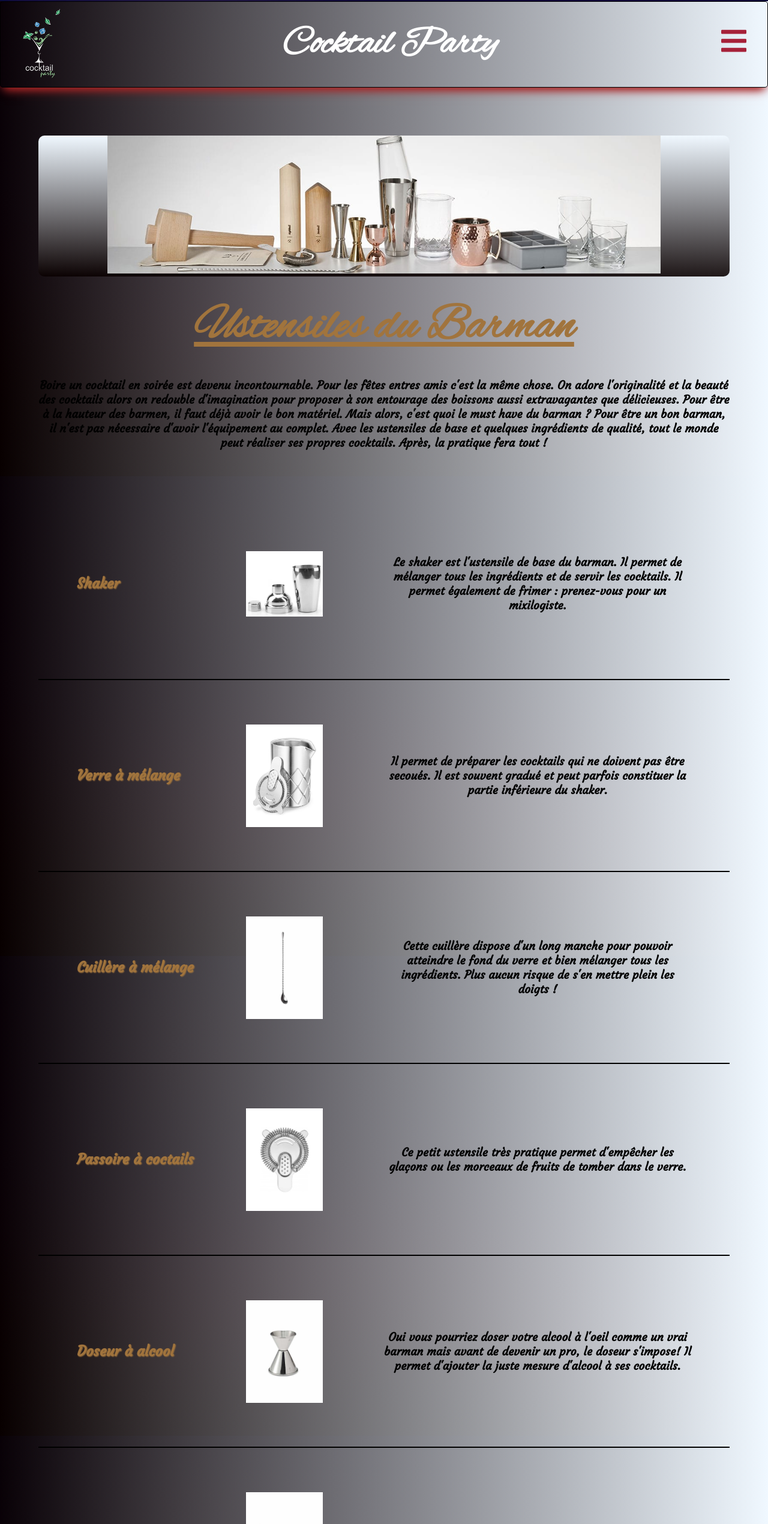
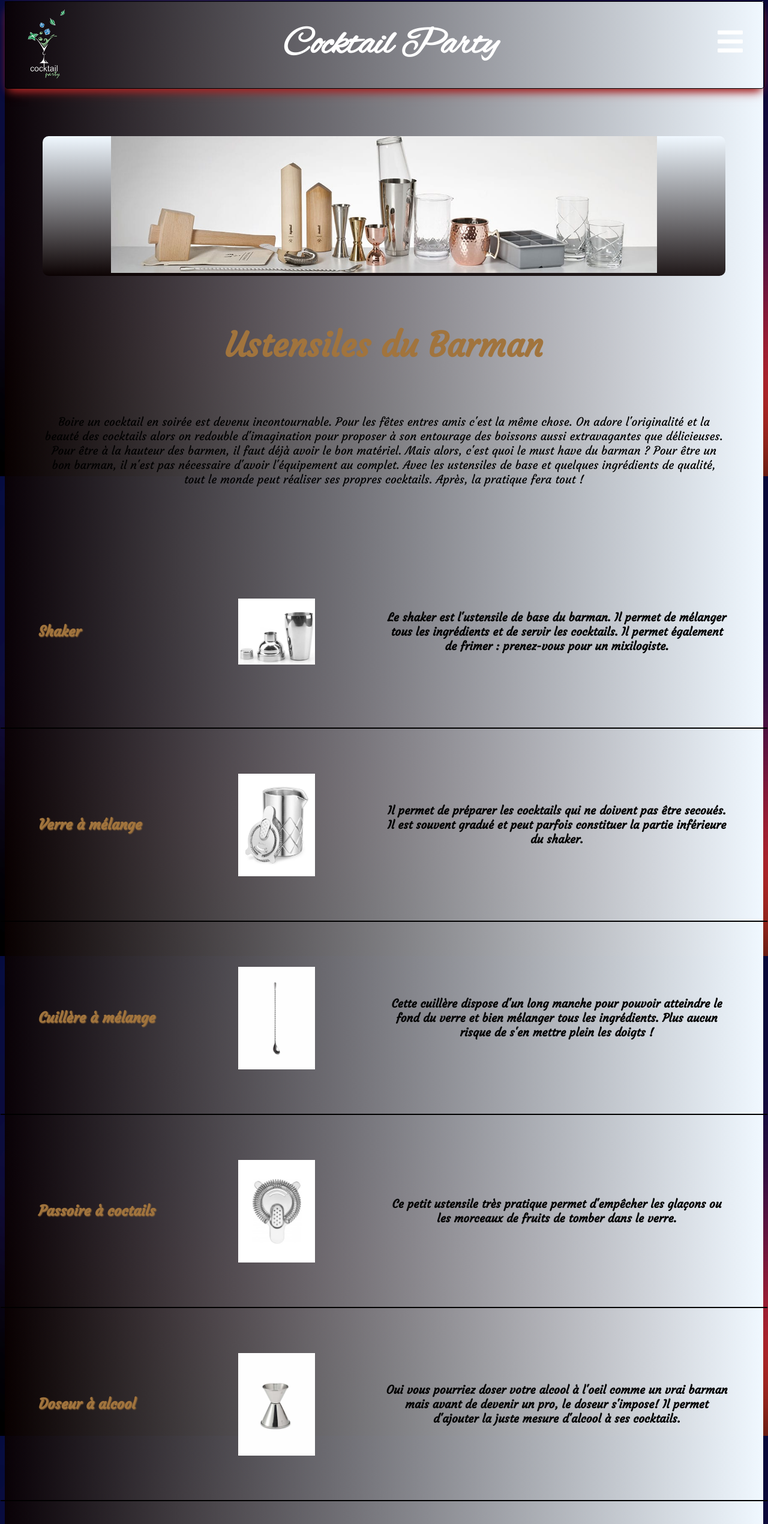
Before and after one commit to WildCodeSchool/2022-09-JS-Marseille-SNCF-P2-CocktailParty, a React (Create React App) app in the folder cocktailparty/: page /Materiel in a window 1280 px wide. Shown: the part 6-2547 px from the top of the page at 60% size. Built offline with nearby package versions, Linux system fonts and the light colour scheme.

Commit message:
bug fixed css
Co-authored-by: BettyDetroit <BettyDetroit@users.noreply.github.com>
Co-authored-by: rosksan@hotmail.com <rosksan@hotmail.com>

```diff
--- a/cocktailparty/src/components/footer/style.css
+++ b/cocktailparty/src/components/footer/style.css
@@ -1,41 +1,34 @@
 .footer{
     width: 100%;
-    height: 18vh;
+    height: 15vh;
     box-shadow: 1px -6px 10px -3px #A62424;
     border-radius: 5px;
     color: white;
-
     display: flex;
     justify-content: space-between;
     align-items: center;
-    font-size: 0.8em;
+    margin-top: 5rem;
 }
 .logo{
-
-    width: 130px;
-    height: 130px;
-    padding: 1rem;
-}
-.footer h4{
-
-    width: 90px;
-    height: 90px;
-
-    padding: 1rem;
+    width: 80px;
+    height: 80px;
 }
 
+
 .textfooter{
-    display: flex;
-    flex-direction: column;
-    justify-content: space-between;
     padding: 1rem;
     font-family: 'Courgette', cursive;
+}
+
+.textfooter h4{
+    font-size: 0.8em;
 }
 
 .lien-footer{
     display: flex;
     flex-direction: row;
     padding-right: 1rem;
+    font-size: 0.8em;
 }
 
 .lien-footer a{
--- a/cocktailparty/src/components/header/navbar.css
+++ b/cocktailparty/src/components/header/navbar.css
@@ -1,8 +1,8 @@
-* {
+/* * {
   box-sizing: border-box;
   margin: 0;
   padding: 0;
-}
+} */
 
 .home,
 .verre,
@@ -30,7 +30,7 @@
   margin-right: 2rem;
   font-size: 3rem;
   background: none;
-  color: #a62139;
+  color: white;
   margin-left: 4vh;
 }
 
@@ -82,7 +82,7 @@
 }
 
 .navbar-toggle {
-  background-color: #401033;
+  /* background-color: #401033; */
   width: 100%;
   height: 80px;
   display: flex;
--- a/cocktailparty/src/components/search/style.css
+++ b/cocktailparty/src/components/search/style.css
@@ -21,7 +21,7 @@
 
 .enter {
     width: 70vw;
-    height: 15vh;
+    height: 12vh;
     padding: 1%;
     font-size: 1.5rem;
     background-color: transparent;
--- a/cocktailparty/src/routes/Conseils.js
+++ b/cocktailparty/src/routes/Conseils.js
@@ -32,8 +32,8 @@ function Conseils() {
               <img className="img_1" src={Img1} alt="cocktails" />
             </div>
             <div className="text">
-              <h2>1. Commencez par les cocktails classiques</h2>
-              <p className="paraph">
+              <h2 className="titre2">1. Commencez par les cocktails classiques</h2>
+              <p className="parapher">
                 Quand vous ne savez pas comment faire des cocktails ? Commencez
                 toujours par maîtriser les recettes de cocktails classiques au
                 lieu d’expérimenter. Au début, expérimenter est une bonne idée
@@ -49,11 +49,11 @@ function Conseils() {
               <img className="img_2" src={Img2} alt="cocktails" />
             </div>
             <div className="text">
-              <h2>
+              <h2 className="titre2">
                 2. L’alcool est un ingrédient important dans la fabrication de
                 cocktails
               </h2>
-              <p className="paraph">
+              <p className="parapher">
                 Il ne fait aucun doute qu’un bon cocktail ne doit pas masquer
                 son ivresse. Cette règle d’or : la base de 50 ml du cocktail est
                 un spiritueux comprenant également quelques autres ingrédients.
@@ -67,10 +67,10 @@ function Conseils() {
               <img className="img_3" src={Img3} alt="cocktails" />
             </div>
             <div className="text">
-              <h2>
+              <h2 className="titre2">
                 3. La glace est un composant essentiel pour faire des cocktails
               </h2>
-              <p className="paraph">
+              <p className="parapher">
                 La glace est l’élément le plus ignoré et négligé dans la
                 fabrication de cocktails, ne sous-estimez pas cet ingrédient. La
                 glace a un double objectif pour votre boisson, refroidir le
@@ -89,11 +89,11 @@ function Conseils() {
               <img className="img_4" src={Img4} alt="cocktails" />
             </div>
             <div className="text">
-              <h2>
+              <h2 className="titre2">
                 4. Pour parfaire l’art de la confection de cocktails, il est
                 essentiel de connaître ses ingrédients
               </h2>
-              <p className="paraph">
+              <p className="parapher">
                 Nous sommes tous conscients que la préparation de cocktails ne
                 consiste pas seulement à mélanger un ou deux spiritueux avec des
                 ingrédients aromatisés. La meilleure façon de faire des
@@ -112,11 +112,11 @@ function Conseils() {
               <img className="img_5" src={Img5} alt="cocktails" />
             </div>
             <div className="text">
-              <h2>
+              <h2 className="titre2">
                 5. N’improvisez pas, lisez attentivement les recettes de
                 cocktails !
               </h2>
-              <p className="paraph">
+              <p className="parapher">
                 Comment faire des cocktails ? Internet et de nombreux livres
                 regorgent de boissons et de recettes de cocktails, donc ne
                 suivez pas votre sixième sens si vous n’êtes pas un expert. La
@@ -134,8 +134,8 @@ function Conseils() {
               <img className="img_6" src={Img6} alt="cocktails" />
             </div>
             <div className="text">
-              <h2>6. Un bon cocktail est toujours équilibré.</h2>
-              <p className="paraph">
+              <h2 className="titre2">6. Un bon cocktail est toujours équilibré.</h2>
+              <p className="parapher">
                 Visez un mélange de saveurs bien équilibré, ni trop sucré ni
                 trop acide et pas trop amer non plus. C’est facile de faire un
                 cocktail qui est bon à la première gorgée, de plus, le défi est
@@ -151,8 +151,8 @@ function Conseils() {
               <img className="img_7" src={Img7} alt="cocktails" />
             </div>
             <div className="text">
-              <h2>7. Tout est dans la présentation</h2>
-              <p className="paraph">
+              <h2 className="titre2">7. Tout est dans la présentation</h2>
+              <p className="parapher">
                 Ne vous précipitez pas en installant la boisson sur la table,
                 prenez le temps et soyez patient. Vous n’avez pas besoin d’être
                 obsessionnel à ce sujet mais la présentation créative joue un
@@ -167,11 +167,11 @@ function Conseils() {
               <img className="img_8" src={Img8} alt="cocktails" />
             </div>
             <div className="text">
-              <h2>
+              <h2 className="titre2">
                 8. Mélanger ou secouer une technique importante de préparation
                 de cocktails
               </h2>
-              <p className="paraph">
+              <p className="parapher">
                 Quand mélanger ? Quand secouer ? Cette technique de fabrication
                 de cocktails est simple mais obligatoire. Il existe deux types
                 de base de cocktails, les cocktails aromatiques qui ne
@@ -192,8 +192,8 @@ function Conseils() {
               <img className="img_9" src={Img9} alt="cocktails" />
             </div>
             <div className="text">
-              <h2>9. Chaque élément compte</h2>
-              <p className="paraph">
+              <h2 className="titre2">9. Chaque élément compte</h2>
+              <p className="parapher">
                 Chaque élément que vous ajoutez à la boisson fait la différence,
                 David A Embury, auteur du livre The Fine Art of Mixing Drinks,
                 affirme qu’aucune boisson n’était meilleure que ses pires
@@ -211,8 +211,8 @@ function Conseils() {
               <img className="img_10" src={Img10} alt="cocktails" />
             </div>
             <div className="text">
-              <h2>10. Avoir le bon matériel</h2>
-              <p className="paraph">
+              <h2 className="titre2">10. Avoir le bon matériel</h2>
+              <p className="parapher">
                 Chaque type de cocktail nécessite un type de shaker différent,
                 toutes les utilisations de shaker ne peuvent pas faire une bonne
                 boisson. Le barman et les mixologues doivent passer beaucoup de
--- a/cocktailparty/src/routes/Materiel.js
+++ b/cocktailparty/src/routes/Materiel.js
@@ -22,9 +22,9 @@ function Materiel() {
         <Header />
       </div>
       <div className="container">
-        <div className="head">
+        <div className="first">
           <div className="completImg">
-            <img src={complet} alt="Image de matériel à cocktail" width="80%" />
+            <img src={complet} alt="matériel-à-cocktail" width="80%" />
           </div>
           <h2 className="titleMateriel">Ustensiles du Barman</h2>
           <p className="textUses">
@@ -44,9 +44,9 @@ function Materiel() {
           <div className="tool">
             <div class="tool_name">
               <h3 className="titletool">Shaker</h3>
-              <img className="shaker" src={shaker} alt="image de shaker" />
+              <img className="shaker" src={shaker} alt="Shaker" />
             </div>
-            <p>
+            <p className="paraph">
               Le shaker est l'ustensile de base du barman. Il permet de mélanger
               tous les ingrédients et de servir les cocktails. Il permet
               également de frimer : prenez-vous pour un mixilogiste.
@@ -58,10 +58,10 @@ function Materiel() {
               <img
                 className="VerreMelangeur"
                 src={VerreMelangeur}
-                alt="image de verre à mélange"
+                alt="Verre à mélange"
               />
             </div>
-            <p>
+            <p className="paraph">
               Il permet de préparer les cocktails qui ne doivent pas être
               secoués. Il est souvent gradué et peut parfois constituer la
               partie inférieure du shaker.
@@ -73,10 +73,10 @@ function Materiel() {
               <img
                 className="cuillereMelange"
                 src={cuillereMelange}
-                alt="image de cuillère à mélange"
+                alt="Cuillère à mélange"
               />
             </div>
-            <p>
+            <p className="paraph">
               Cette cuillère dispose d'un long manche pour pouvoir atteindre le
               fond du verre et bien mélanger tous les ingrédients. Plus aucun
               risque de s'en mettre plein les doigts !
@@ -88,10 +88,10 @@ function Materiel() {
               <img
                 className="passoire"
                 src={passoire}
-                alt="image de passoire à cocktail"
+                alt="Passoire à cocktail"
               />
             </div>
-            <p>
+            <p className="paraph">
               Ce petit ustensile très pratique permet d'empêcher les glaçons ou
               les morceaux de fruits de tomber dans le verre.
             </p>
@@ -102,10 +102,10 @@ function Materiel() {
               <img
                 className="doseurAlcool"
                 src={doseurAlcool}
-                alt="image de doseur à alcool"
+                alt="Doseur à alcool"
               />
             </div>
-            <p>
+            <p className="paraph">
               Oui vous pourriez doser votre alcool à l'oeil comme un vrai barman
               mais avant de devenir un pro, le doseur s'impose! Il permet
               d'ajouter la juste mesure d'alcool à ses cocktails.
@@ -114,9 +114,9 @@ function Materiel() {
           <div className="tool">
             <div class="tool_name">
               <h3 className="titletool">Pilon</h3>
-              <img className="pilon" src={pilon} alt="image de pilon" />
+              <img className="pilon" src={pilon} alt="Pilon" />
             </div>
-            <p>
+            <p className="paraph">
               C'est l'accessoire indispensable pour les fans de mojitos. Il sert
               à broyer les feuilles de menthe ou le citron.
             </p>
@@ -124,9 +124,9 @@ function Materiel() {
           <div className="tool_mixeur">
             <div class="tool_name">
               <h3 className="titletool">Mixeur</h3>
-              <img className="mixeur" src={mixeur} alt="image de mixeur" />
+              <img className="mixeur" src={mixeur} alt="Mixeur" />
             </div>
-            <p>
+            <p className="paraph">
               Le mixeur est idéal pour préparer des cocktails mousseux et mixer
               ses ingrédients tous ensemble.
             </p>
@@ -137,10 +137,10 @@ function Materiel() {
               <img
                 className="VerreDoseur"
                 src={VerreDoseur}
-                alt="image de verre doseur"
+                alt="Verre doseur"
               />
             </div>
-            <p>
+            <p className="paraph">
               Ce petit bouchon dispose d'un bec qui permet à l'alcool de
               s'écouler lentement dans le verre.
             </p>
@@ -151,10 +151,10 @@ function Materiel() {
               <img
                 className="concasseurGlace"
                 src={concasseurGlace}
-                alt="image de concasseur de glace"
+                alt="Concasseur de glace"
               />
             </div>
-            <p>
+            <p className="paraph">
               Cet équipement est très pratique mais n'est pas vraiment
               indispensable. Pour réaliser des mojitos par exemple, on peut
               facilement broyer la glace manuellement.
@@ -181,15 +181,15 @@ function Materiel() {
             <img
               className="ImgCocktails"
               src={VerresCocktails}
-              alt="image de verre"
+              alt="Verre"
               width="80%"
             />
           </div>
         </div>
       </div>
-      <div>
-        <Footer />
-      </div>
+
+        <Footer/>
+
     </div>
   );
 }
--- a/cocktailparty/src/routes/Verre.js
+++ b/cocktailparty/src/routes/Verre.js
@@ -10,6 +10,7 @@ import image5 from "../images/verres-img/tulipeHurricane.jpg";
 
 function Verre() {
   return (
+    <div>
     <div className="Verre">
       <div className="nav-header">
         <Header />
@@ -103,9 +104,10 @@ function Verre() {
           </p>
         </div>
       </div>
-
+      </div>
       <Footer />
     </div>
+
   );
 }
 
--- a/cocktailparty/src/routes/conseils.css
+++ b/cocktailparty/src/routes/conseils.css
@@ -1,7 +1,7 @@
 .Title_art {
     padding-top: 10%;
     /* color: rgb(177, 3, 67); */
-    font-size: 3.5rem;
+    font-size: 3.3rem;
    font-family: 'Courgette', cursive;
     text-shadow: 1px 1px 2px red, 0 0 1em blue, 0 0 0.2em blue;
 
@@ -64,7 +64,7 @@
 
 }
 
-h2 {
+.titre2 {
     text-decoration: underline;
     text-underline-offset: 8px;
     font-family: "Alex Brush";
@@ -74,14 +74,11 @@ h2 {
 }
 
 
-.paraph {
+.parapher {
     padding: 2%;
     text-align: center;
-    font-size: 2rem;
-
-
+    font-size: 1.5rem;
     padding-top: 3%;
-
     font-family: 'Courgette', cursive;
 
 
--- a/cocktailparty/src/routes/materiel.css
+++ b/cocktailparty/src/routes/materiel.css
@@ -4,7 +4,7 @@
 }
 
 
-.head {
+.first {
   padding: 5%;
 
 }
@@ -12,13 +12,16 @@
 .titleMateriel {
   color: rgb(161, 116, 61);
   font-size: 5rem;
-}
-
-h2 {
   padding-top: 3%;
   padding-bottom: 3%;
   font-size: 3.5rem;
 }
+
+/* h2  {
+  padding-top: 3%;
+  padding-bottom: 3%;
+  font-size: 3.5rem;
+} */
 
 .completImg {
   background-image: linear-gradient(aliceblue, rgba(9, 0, 0, 0.896));
@@ -76,7 +79,7 @@ h2 {
   text-shadow: 1px 1px 2px rgb(161, 116, 61);
 }
 
-p {
+.paraph {
   width: 50%;
   font-weight: 600;
 
--- a/cocktailparty/src/routes/verre.css
+++ b/cocktailparty/src/routes/verre.css
@@ -1,5 +1,4 @@
 .Verre{
-  background: content-box radial-gradient(#A62424, #0A0D40);
   font-size: 1.5rem;
 }
 
@@ -49,15 +48,3 @@ padding-right: 0.5rem;
 .tumbler, .verreBallon, .intro{
   box-shadow: 0px 10px 13px -7px #0A0D40, 1px 7px 20px -7px #0A0D40;
 }
-
-/* .texteVerre h3{
-
-} */
-
-
-
-
-/* #401033
-#0D040A
-#0A0D40
-#A62424 */
```
